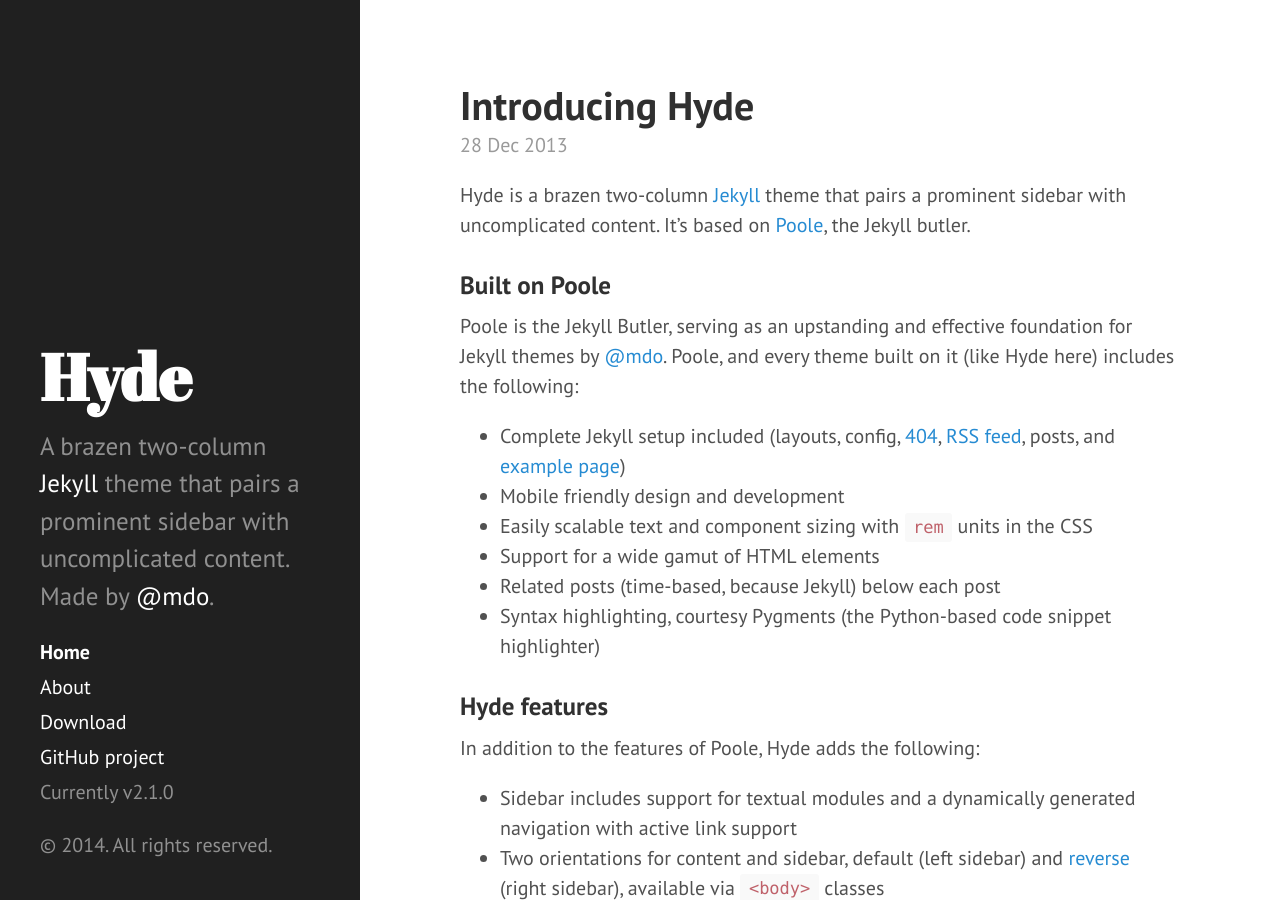
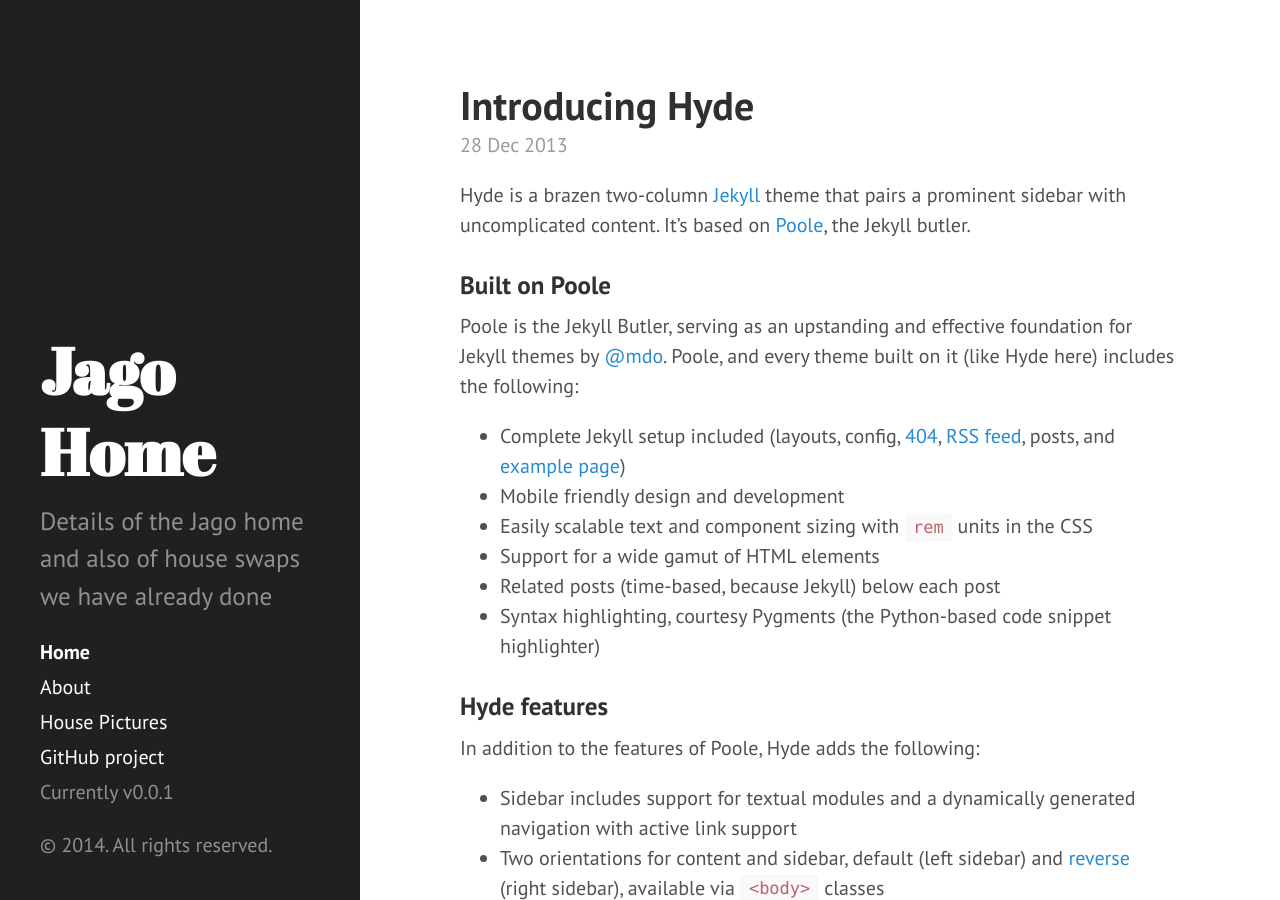
Before and after one commit to spencerjago/spencerjago.github.io, a Jekyll site: the page built from index.html, in a window 1280 px wide and 900 px high. Built offline with Jekyll 4.4.1, drawn with Linux system fonts in a browser that asks for light colours; Markdown is read by kramdown in place of the engine named in the settings; the list of posts is cut into pages by our own code.

Commit message:
started to amend template and add pages

```diff
--- a/_config.yml
+++ b/_config.yml
@@ -7,20 +7,20 @@
 relative_permalinks: true
 
 # Setup
-title:            Hyde
-tagline:          'A Jekyll theme'
-description:      'A brazen two-column <a href="http://jekyllrb.com" target="_blank">Jekyll</a> theme that pairs a prominent sidebar with uncomplicated content. Made by <a href="https://twitter.com/mdo" target="_blank">@mdo</a>.'
-url:              http://hyde.getpoole.com
+title:            Jago Home
+tagline:          'The Jago House Swaps'
+description:      'Details of the Jago home and also of house swaps we have already done'
+url:              http://www.jagohome.co.uk
 baseurl:          /
 
 author:
-  name:           'Mark Otto'
-  url:            https://twitter.com/mdo
+  name:           'Spencer Jago'
+  url:            https://twitter.com/spannerj
 
 paginate:         5
 
 # Custom vars
-version:          2.1.0
+version:          0.0.1
 
 github:
-  repo:           https://github.com/poole/hyde
+  repo:           https://github.com/spencerjago/spencerjago.github.io
--- a/_includes/sidebar.html
+++ b/_includes/sidebar.html
@@ -26,7 +26,6 @@
         {% endif %}
       {% endfor %}
 
-      <a class="sidebar-nav-item" href="{{ site.github.repo }}/archive/v{{ site.version }}.zip">Download</a>
       <a class="sidebar-nav-item" href="{{ site.github.repo }}">GitHub project</a>
       <span class="sidebar-nav-item">Currently v{{ site.version }}</span>
     </nav>
```
Also changed, not shown: house_pictures.html (added, +37 -0 lines), .c9/metadata/workspace/404.html (added), .c9/metadata/workspace/_config.yml (added), .c9/metadata/workspace/_includes/head.html (added), .c9/metadata/workspace/_includes/sidebar.html (added), .c9/metadata/workspace/_layouts/default.html (added), .c9/metadata/workspace/_layouts/page.html (added), .c9/metadata/workspace/_layouts/post.html (added), .c9/metadata/workspace/about.md (added), .c9/metadata/workspace/house_pictures.html (added), .c9/metadata/workspace/index.html (added), 3 other files.
